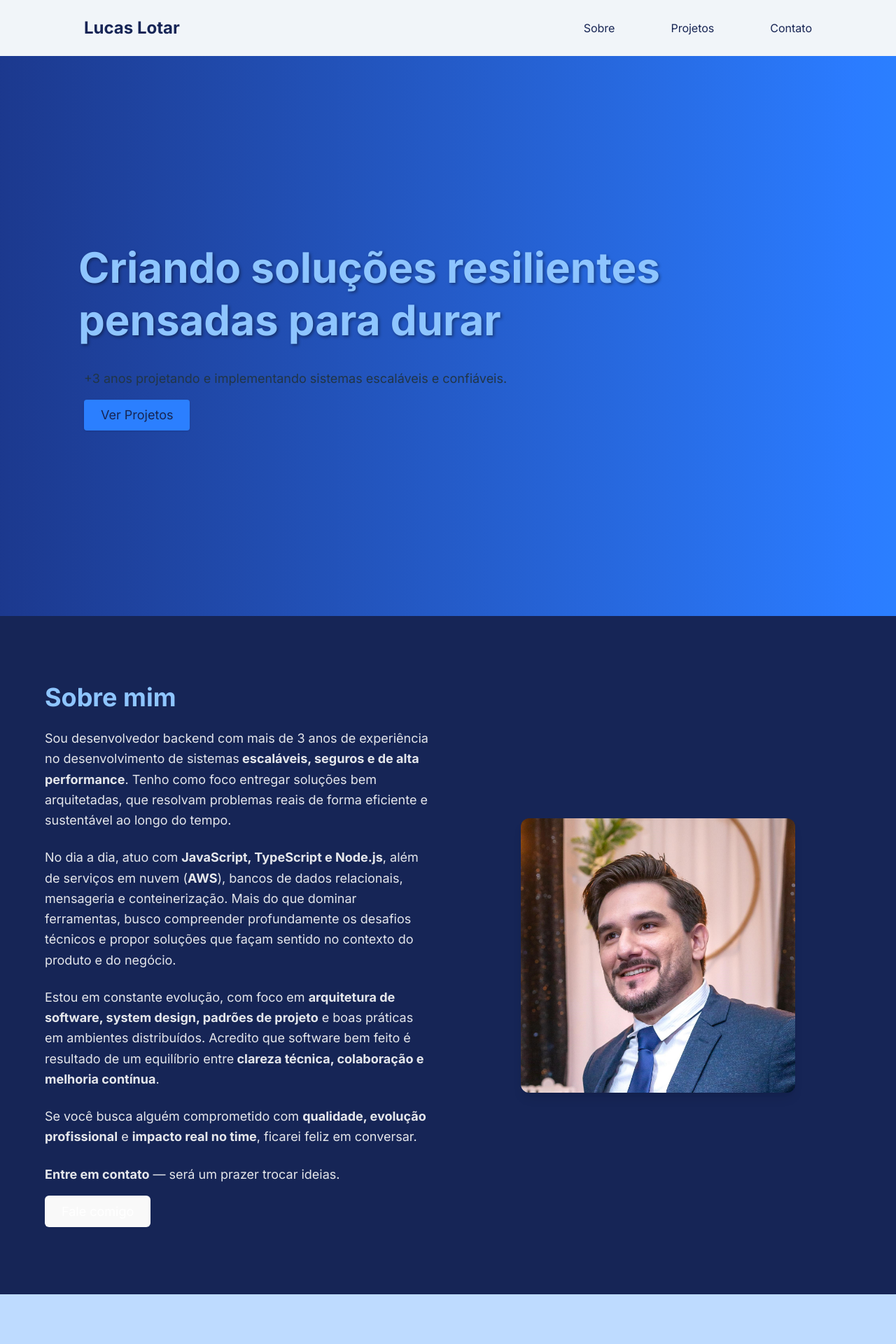
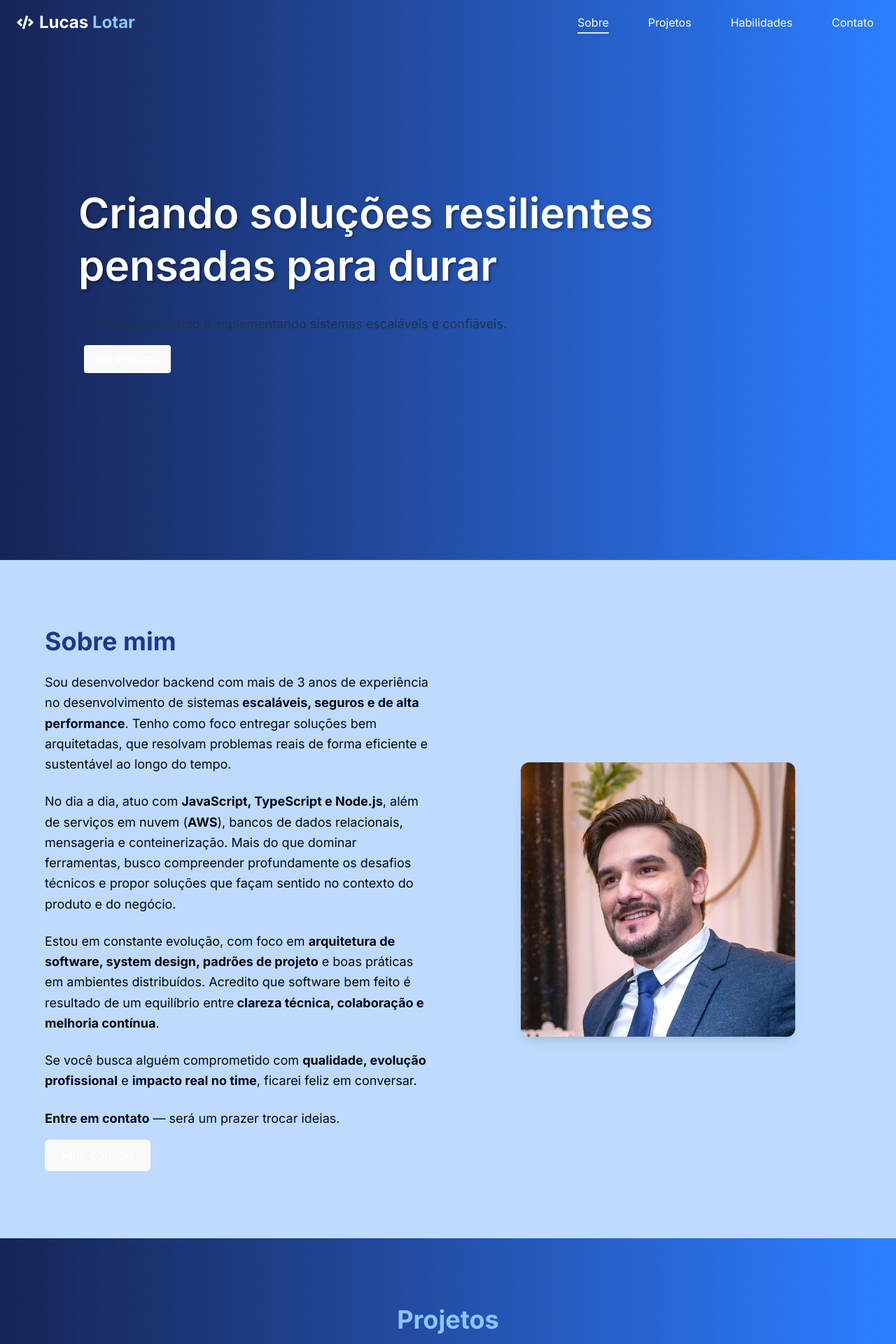
Before and after one commit to Lotar-lucas/my-website, a React (Vite) app: page / in a window 1280 px wide. Shown: the top 1920 px of the page at 70% size. Built offline with nearby package versions, Linux system fonts and the light colour scheme.

Commit message:
feat: enhance styling and layout across About, Contact, Header, PersonalIntroduction, Projects, and TechnicalSkillsAndDegree components for improved visual consistency and user experience

```diff
--- a/src/components/about/About.tsx
+++ b/src/components/about/About.tsx
@@ -3,43 +3,44 @@ import photo from '../../assets/perfil-2.jpg'
 
 const About: React.FC = () => {
   return (
-    <section id="sobre" className="bg-blue-950 px-6 py-24">
+    <section id="sobre" className="bg-blue-200 px-6 py-24">
       <div className="max-w-6xl mx-auto flex flex-col-reverse md:flex-row items-start md:items-center gap-12">
 
 
-        <div className="md:w-1/2 text-white">
-          <h1 className="text-3xl md:text-4xl font-bold text-blue-300 mb-6">
+        <div className="md:w-1/2 ">
+          <h1 className="text-3xl md:text-4xl text-blue-900 font-extrabold mb-6">
             Sobre mim
           </h1>
 
-          <p className="text-lg leading-relaxed text-gray-200 mb-6">
+          <p className="text-lg leading-relaxed text-gray-950 mb-6">
             Sou desenvolvedor backend com mais de 3 anos de experiência no desenvolvimento de sistemas
             <strong> escaláveis, seguros e de alta performance</strong>. Tenho como foco entregar soluções bem arquitetadas,
             que resolvam problemas reais de forma eficiente e sustentável ao longo do tempo.
           </p>
 
-          <p className="text-lg leading-relaxed text-gray-200 mb-6">
+          <p className="text-lg leading-relaxed text-gray-950 mb-6">
             No dia a dia, atuo com <strong>JavaScript, TypeScript e Node.js</strong>, além de serviços em nuvem (<strong>AWS</strong>),
             bancos de dados relacionais, mensageria e conteinerização. Mais do que dominar ferramentas,
             busco compreender profundamente os desafios técnicos e propor soluções que façam sentido no contexto
             do produto e do negócio.
           </p>
 
-          <p className="text-lg leading-relaxed text-gray-200 mb-6">
+          <p className="text-lg leading-relaxed text-gray-950 mb-6">
             Estou em constante evolução, com foco em <strong>arquitetura de software, system design, padrões de projeto</strong> e
             boas práticas em ambientes distribuídos. Acredito que software bem feito é resultado de um equilíbrio entre
             <strong> clareza técnica, colaboração e melhoria contínua</strong>.
           </p>
 
-          <p className="text-lg leading-relaxed text-gray-200 mb-6">
+          <p className="text-lg leading-relaxed text-gray-950 mb-6">
             Se você busca alguém comprometido com <strong>qualidade, evolução profissional</strong> e <strong>impacto real no time</strong>,
             ficarei feliz em conversar.
           </p>
 
-          <p className="text-lg leading-relaxed text-gray-200">
+          <p className="text-lg leading-relaxed text-gray-950 ">
             <strong>Entre em contato</strong> — será um prazer trocar ideias.
+
             <a href="#contato">
-              <button className="mt-4 px-6 py-2 bg-blue-600 hover:bg-blue-700 text-white rounded-md transition duration-300">
+              <button className="mt-4 px-6 py-2 bg-blue-500 hover:bg-white hover:text-blue-500 text-white  rounded-md transition duration-200">
                 Fale comigo
               </button>
             </a>
--- a/src/components/contact/Contact.tsx
+++ b/src/components/contact/Contact.tsx
@@ -16,34 +16,33 @@ const contacts: Contacts = {
 }
 const Contact: React.FC = () => {
   return (
-    <section id="contato" className="bg-white p-8">
-      <div className='flex justify-between items-center mx-auto max-w-sm'>
-        <div>
-          <a href={`mailto:${contacts.email}`} target='_blank'>
-            <FaEnvelope className='text-blue-950 w-6 h-6 ' />
+    <>
+      <div className="h-16 bg-gradient-to-b from-blue-200 via-blue-250 to-blue-300" />
+
+      <section id="contato" className="bg-gradient-to-b from-blue-300 via-blue-600 to-blue-900 px-6 py-6 text-center">
+        <p className="text-lg leading-relaxed text-gray-100 mb-2 mt-8">Vamos Conectar ?</p>
+
+        <div className="flex justify-center gap-10 items-center max-w-xs mx-auto">
+          <a href={`mailto:${contacts.email}`} target='_blank' className="text-gray-100 hover:text-blue-300 transition-all">
+            <FaEnvelope className="w-6 h-6" />
+          </a>
+
+          <a href={contacts.linkedIn} target='_blank' className="text-gray-100 hover:text-blue-300 transition-all">
+            <FaLinkedinIn className="w-6 h-6" />
+          </a>
+
+          <a href={contacts.github} target='_blank' className="text-gray-100 hover:text-blue-300 transition-all">
+            <FaGithub className="w-6 h-6" />
+          </a>
+
+          <a href={contacts.instagram} target='_blank' className="text-gray-100 hover:text-blue-300 transition-all">
+            <FaInstagram className="w-6 h-6" />
           </a>
         </div>
 
-        <div>
-          <a href={`${contacts.linkedIn}`} target='_blank'>
-            <FaLinkedinIn className='text-blue-950 w-6 h-6 ' />
-          </a>
-        </div>
-
-        <div>
-          <a href={`${contacts.github}`} target='_blank'>
-            <FaGithub className='text-blue-950 w-6 h-6 ' />
-          </a>
-        </div>
-
-        <div>
-          <a href={`${contacts.instagram}`} target='_blank'>
-            <FaInstagram className='text-blue-950 w-6 h-6 ' />
-          </a>
-        </div>
-
-      </div>
-    </section>
+        <p className="text-sm leading-relaxed text-gray-100 mt-4">© 2025 Lucas Lotar. Todos os direitos reservados.</p>
+      </section>
+    </>
   );
 };
 
--- a/src/components/header/Header.tsx
+++ b/src/components/header/Header.tsx
@@ -1,20 +1,124 @@
-import React from 'react';
-import './header.css';
+import React, { useState, useEffect } from 'react';
+import { FaCode } from 'react-icons/fa';
 
 const Header: React.FC = () => {
+  const [scrolled, setScrolled] = useState(false);
+  const [activeSection, setActiveSection] = useState('');
+
+  useEffect(() => {
+    const onScroll = () => {
+      setScrolled(window.scrollY > 20);
+
+      const sections = ['sobre', 'projetos', 'habilidades', 'contato'];
+      const scrollY = window.scrollY + 150;
+      let matched = false;
+
+      for (const section of sections) {
+        const element = document.getElementById(section);
+
+        if (element) {
+          const top = element.offsetTop;
+          const bottom = top + element.offsetHeight;
+
+          if (scrollY >= top && scrollY < bottom) {
+            setActiveSection(section);
+            matched = true;
+            break;
+          }
+        }
+      }
+
+      const atBottom = Math.abs(window.innerHeight + window.scrollY - document.body.scrollHeight) < 5;
+      if (!matched && atBottom) {
+        setActiveSection('contato');
+      }
+    };
+
+    window.addEventListener('scroll', onScroll);
+    onScroll();
+    return () => window.removeEventListener('scroll', onScroll);
+  }, []);
+
+  useEffect(() => {
+    const html = document.documentElement;
+    html.style.scrollBehavior = 'smooth';
+    return () => {
+      html.style.scrollBehavior = 'auto';
+    };
+  }, []);
+
+ const navLinkClass = (id: string) => {
+  const isActive = activeSection === id;
+
+  // Base de estilo comum para todos os links do menu
+  const base = 'font-medium px-2 py-1 rounded-md transition-all duration-300 ease-in-out';
+
+  // Define classes de acordo com o estado de scroll e se o item está ativo
+  const scrollClasses = scrolled
+    ? (
+        isActive
+          // Se a página foi rolada e o link é o ativo
+          ? 'text-white bg-blue-600/20 underline underline-offset-8 decoration-white decoration-2'
+          // Se a página foi rolada e o link NÃO é o ativo
+          : 'text-white hover:text-blue-100 hover:bg-blue-600/10 hover:underline hover:underline-offset-8 hover:decoration-blue-100'
+      )
+    : (
+        isActive
+          // Se a página NÃO foi rolada e o link é o ativo
+          ? 'text-white underline underline-offset-8 decoration-blue-100 decoration-2'
+          // Se a página NÃO foi rolada e o link NÃO é o ativo
+          : 'text-white hover:text-blue-200 hover:bg-blue-600/10 hover:underline hover:underline-offset-8 hover:decoration-blue-200'
+      );
+
+  // Retorna a combinação de estilos base + estilos condicionais
+  return `${base} ${scrollClasses}`;
+};
+
+
+
   return (
-    <header className="flex justify-between items-center h-20 px-4 py-2 bg-slate-100">
-        <h1 className="text-2xl font-bold text-blue-950 mx-26">Lucas Lotar</h1>
+    <header
+      className={`fixed top-0 w-full z-50 transition-all duration-300 ${
+        // scrolled
+        // ? 'bg-gradient-to-r from-blue-950 to-blue-500 shadow-sm backdrop-blur-sm'
+        // : 'bg-gradient-to-r from-blue-950 to-blue-500'
+        scrolled ? 'bg-gradient-to-r from-blue-900 to-blue-500 shadow-md' : 'bg-transparent'
 
-        <nav className="mx-26">
-          <ul className="flex space-x-20">
-            <li><a href="#sobre" className="text-blue-950">Sobre</a></li>
+      }`}
+    >
+      <div className="flex justify-between items-center max-w-7xl mx-auto px-6 py-4">
+        <a href="#" className="flex items-center gap-2 hover:opacity-80 transition-opacity duration-300">
+          <FaCode className="text-white text-2xl" />
+          <h1 className="text-2xl font-bold text-white">
+            Lucas <span className="text-blue-300">Lotar</span>
+          </h1>
+        </a>
 
-            <li><a href="#projetos" className="text-blue-950">Projetos</a></li>
-
-            <li><a href="#contato" className="text-blue-950">Contato</a></li>
+        <nav>
+          <ul className="flex space-x-10">
+            <li>
+              <a href="#sobre" className={navLinkClass('sobre')}>
+                Sobre
+              </a>
+            </li>
+            <li>
+              <a href="#projetos" className={navLinkClass('projetos')}>
+                Projetos
+              </a>
+            </li>
+            <li>
+              <a href="#habilidades" className={navLinkClass('habilidades')}>
+                Habilidades
+              </a>
+            </li>
+            <li>
+              <a href="#contato" className={navLinkClass('contato')}>
+                Contato
+              </a>
+            </li>
           </ul>
         </nav>
+      </div>
     </header>
   );
 };
--- a/src/components/header/header.css
+++ /dev/null
@@ -1,8 +0,0 @@
-a {
-  font-weight: 500;
-  color: #172554;
-  text-decoration: inherit;
-}
-a:hover {
-  color: #535bf2;
-}
--- a/src/components/personalIntroduction/PersonalIntroduction.tsx
+++ b/src/components/personalIntroduction/PersonalIntroduction.tsx
@@ -4,10 +4,10 @@ import './PersonalIntroduction.css';
 const PersonalIntroduction: React.FC = () => {
   return (
     <section id="sobre" className="min-h-screen flex flex-col justify-center items-start bg-gradient-to-r
-        from-blue-900 to-blue-500"
+     from-blue-950 to-blue-500"
      >
       <div className='max-w-6xl mx-auto px-6 '>
-        <h1 className="text-5xl sm:text-6xl font-bold text-blue-300 leading-tight text-shadow pb-4 pl-6 ">
+        <h1 className="text-6xl sm:text-6xl font-semibold text-white leading-tight text-shadow pb-4 pl-6 ">
           Criando soluções resilientes pensadas para durar
         </h1>
 
@@ -15,10 +15,14 @@ const PersonalIntroduction: React.FC = () => {
           +3 anos projetando e implementando sistemas escaláveis e confiáveis.
         </p>
 
-        <a href="#projetos" className="mt-4 ml-8 inline-block bg-blue-500 hover:bg-blue-700 text-white
-            font-semibold text-base sm:text-lg py-2 px-6 rounded shadow transition-colors duration-200">
-          Ver Projetos
+        <a href="#projetos">
+          <button  className="bg-blue-500 text-white px-4 py-2 mt-4 ml-8
+          rounded hover:bg-white hover:text-blue-500 hover:border hover:border-blue-500
+          transition-all duration-50">
+              Ver Projetos
+          </button>
         </a>
+
 
       </div>
     </section>
--- a/src/components/projects/Projects.tsx
+++ b/src/components/projects/Projects.tsx
@@ -52,11 +52,11 @@ const statusColorMap = {
 
 const Projects: React.FC = () => {
   return (
-    <section id="projetos" className="bg-blue-200 py-24 px-4">
+    <section id="projetos" className="bg-gradient-to-r from-blue-950 to-blue-500 py-24 px-4">
       <div className="max-w-6xl mx-auto text-center">
-        <h2 className="text-4xl font-bold text-blue-800 mb-4">Projetos</h2>
+        <h2 className="text-4xl font-bold text-blue-300 mb-4">Projetos</h2>
 
-        <p className="text-lg text-gray-600 mb-12">
+        <p className="text-lg text-blue-100 mb-12">
           Alguns dos projetos que desenvolvi aplicando boas práticas e tecnologias modernas.
         </p>
 
@@ -84,13 +84,13 @@ const Projects: React.FC = () => {
                   {project.title}
                 </h3>
 
-                <p className="text-gray-700">{project.description}</p>
+                <p className="text-blue-800">{project.description}</p>
 
                 <div className="flex flex-wrap gap-2 mt-2">
                   {project.techs.map((tech, i) => (
                     <div
                       key={i}
-                      className="flex items-center gap-1 text-xs text-gray-700 bg-gray-100
+                      className="flex items-center gap-1 text-xs text-blue-800 bg-gray-100
                          px-2 py-1 rounded-full hover:bg-gray-200 hover:scale-[1.03] transition-all duration-150"
                     >
                       {techIcons[tech] || null}
@@ -106,8 +106,8 @@ const Projects: React.FC = () => {
                       href={project.link}
                       target="_blank"
                       rel="noopener noreferrer"
-                      className="mt-4 inline-block text-sm font-medium text-blue-600 hover:text-blue-800
-                          transition-colors"
+                      className="mt-4 inline-block text-sm font-medium text-blue-800 hover:text-blue-800
+                          transition-colors "
                     >
                       Ver Projeto →
                     </a>
```
Also changed, not shown: src/components/technicalSkillsAndDegree/TechnicalSkillsAndDegree.tsx (+6 -5 lines).
